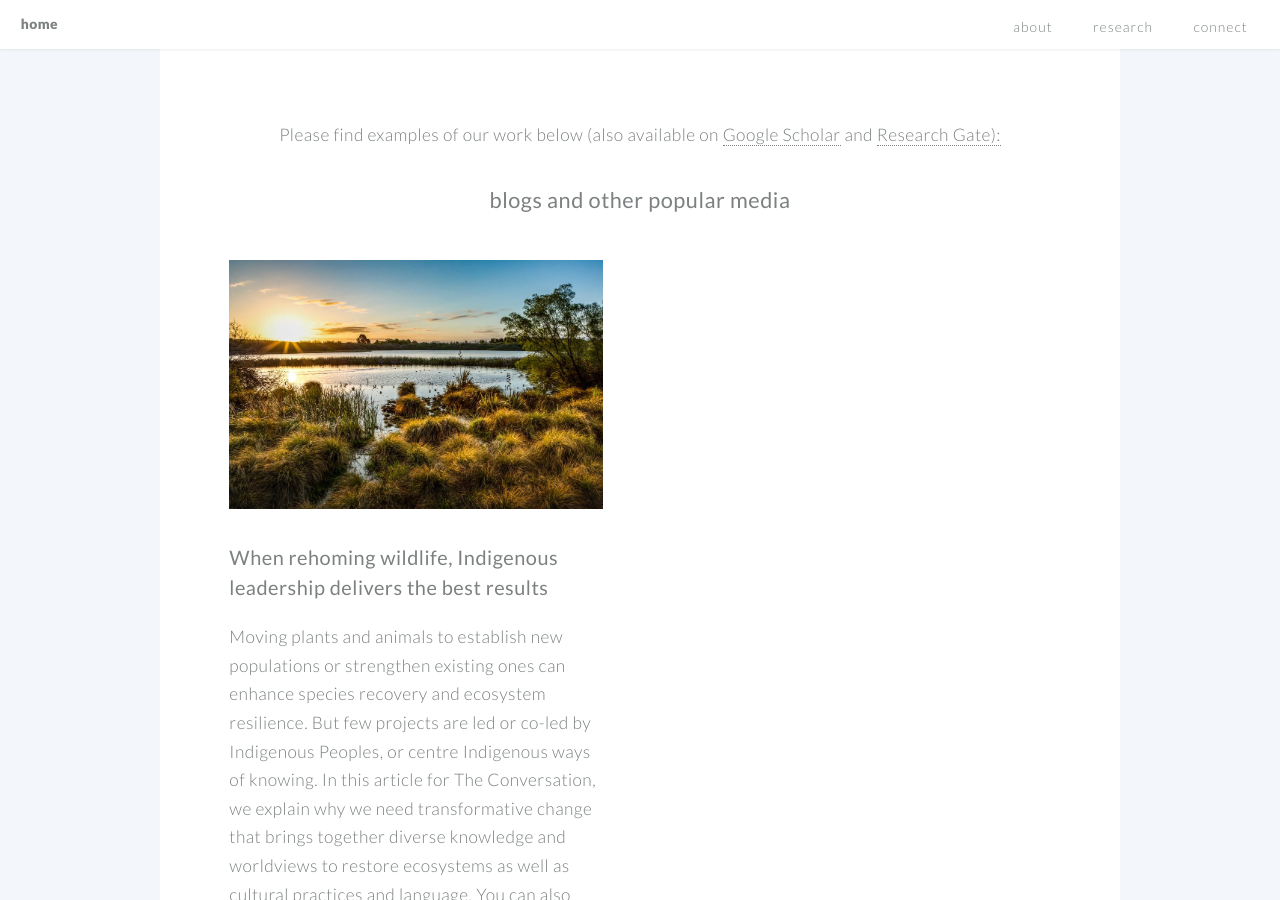
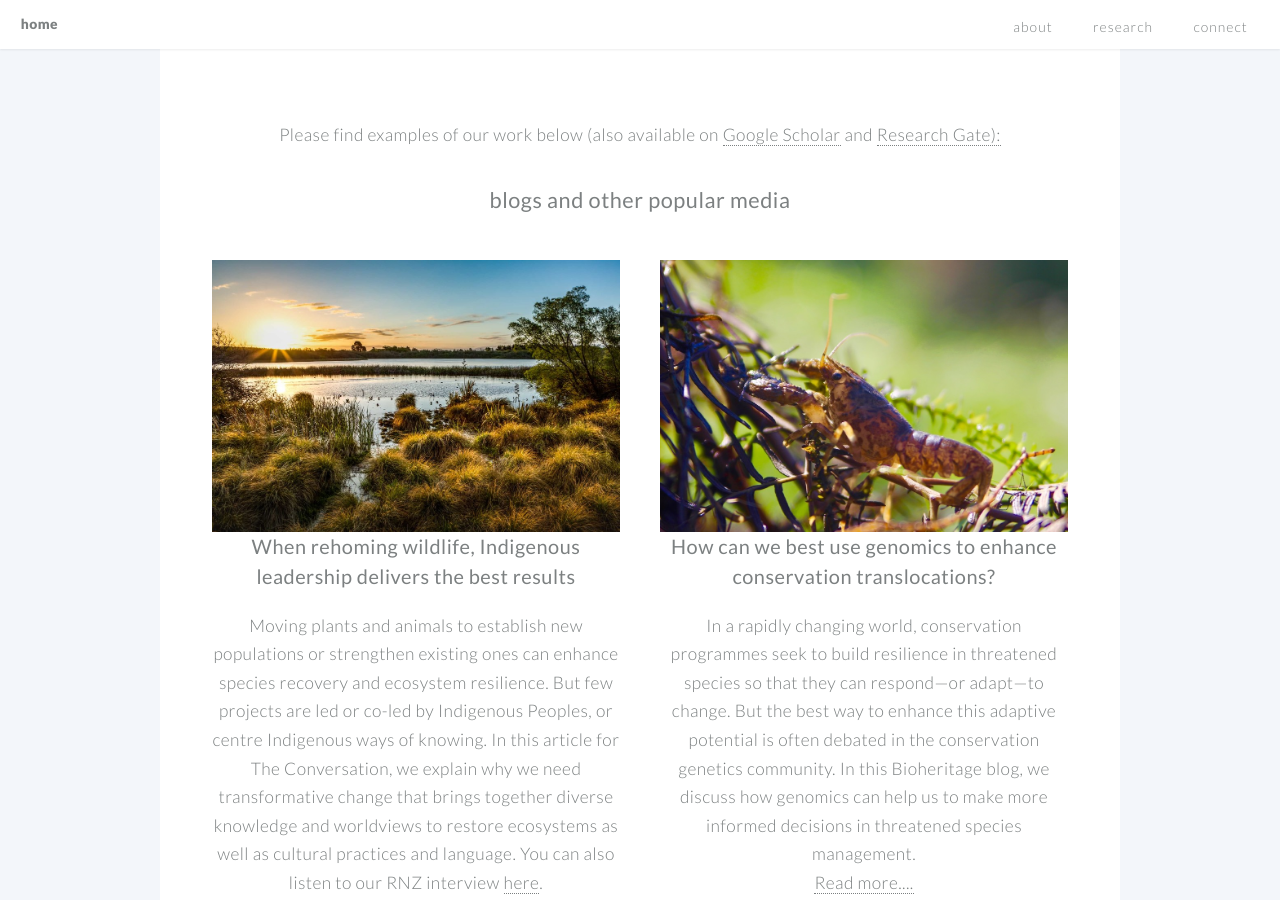
Before and after one commit to aislingrayne/aislingrayne.github.io, a Jekyll site: the page built from index.md, in a window 1280 px wide and 900 px high, scrolled down 2306 px. Built offline with Jekyll 4.4.1, drawn with Linux system fonts in a browser that asks for light colours.

Commit message:
Update hello-default.html

```diff
--- a/_layouts/hello-default.html
+++ b/_layouts/hello-default.html
@@ -130,10 +130,10 @@
 
 			{% for blogs in categories.blogs %}
                           <div class="6u blog">
-				<div style="padding: 0 1em; text-align:left">
                             <section>
                               <div class="image featured">
                                   <img src="{{ blogs.image }}" alt="" />
+				      <div style="text-align:left">
                               </div>
 				    {% include {{ blogs.blog }} %}
                             </section>
@@ -147,6 +147,7 @@
                               {% include {{ items.item }} %}
                               <div class="image featured">
                                   <img src="{{ items.image }}" alt="" />
+				      <div style="text-align:left">
                               </div>
                             </section>
                           </div>
```
